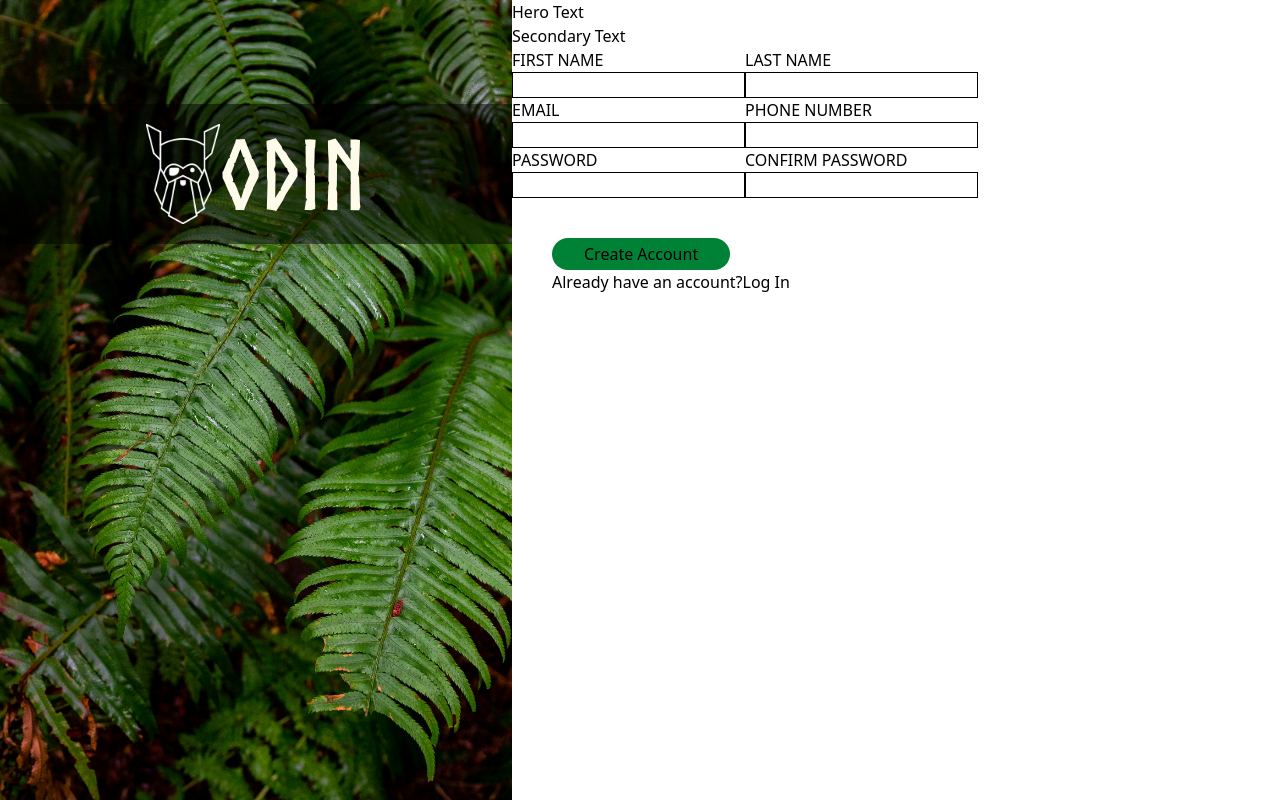
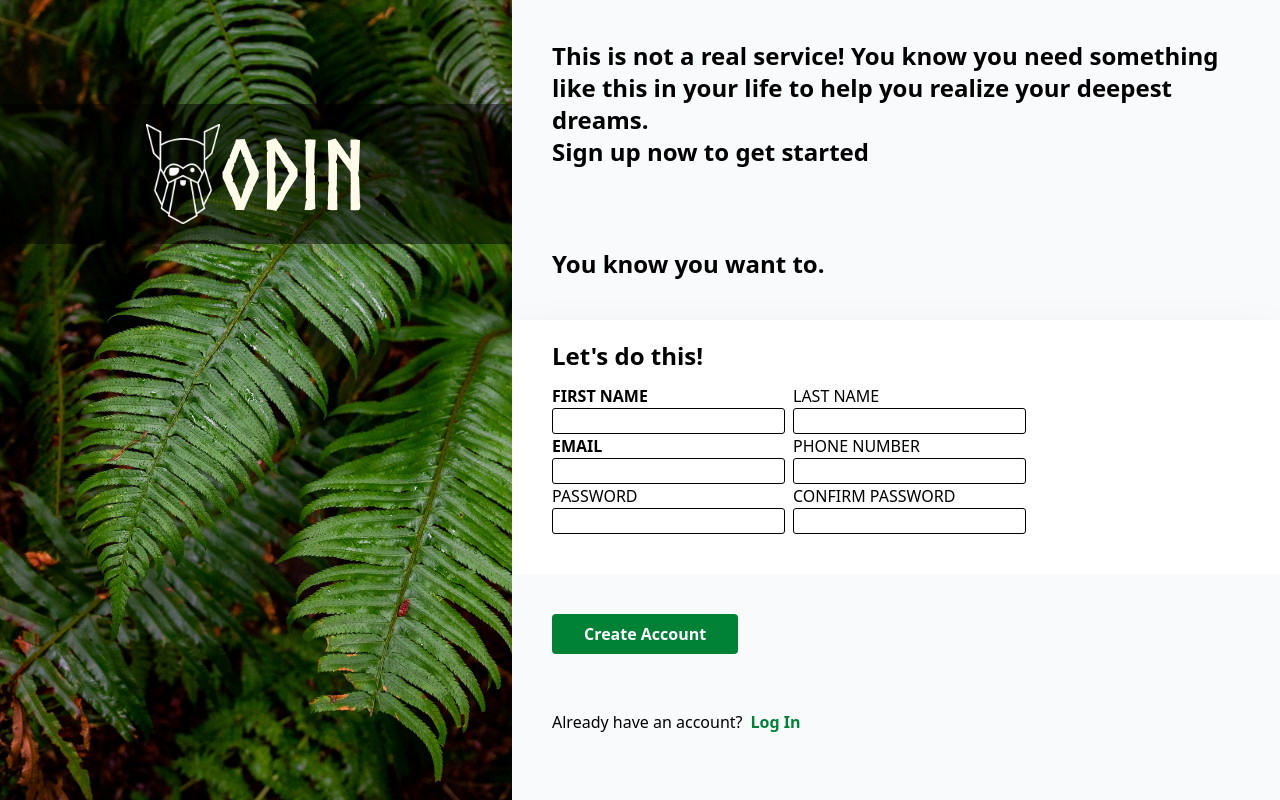
Before and after one commit to KremasLagos/Sign-up-form, a website: page src/index.html in a window 1280 px wide. Drawn offline with Linux system fonts and the light colour scheme.

Commit message:
sdasd OC

```diff
--- a/src/index.html
+++ b/src/index.html
@@ -1,43 +1,67 @@
-<!doctype html>
+<!DOCTYPE html>
 <html>
   <head>
-  <meta charset="UTF-8">
-  <meta name="viewport" content="width=device-width, initial-scale=1.0">
-  <link href="./output.css" rel="stylesheet">
+    <meta charset="UTF-8" />
+    <meta name="viewport" content="width=device-width, initial-scale=1.0" />
+    <link href="./output.css" rel="stylesheet" />
   </head>
-<body class="flex justify-center">
-    <div class="relative overflow-hidden h-screen w-2/5 flex">
-        <div class="absolute object-center flex mt-26
-        justify-center bg-black/50 p-5 w-full items-center">
-            <img src="/images/odin-lined.png" alt="" class="h-25 opacity-100">
-            <div class="text-8xl text-amber-50 font-norse justify-self-center">Odin</div>
+  <body class="flex justify-center bg-light-grey">
+    <div class="relative overflow-hidden h-screen w-2/5 flex min-w-120">
+      <div
+        class="absolute object-center flex mt-26 justify-center bg-black/50 p-5 w-full items-center min-w-120"
+      >
+        <img src="/images/odin-lined.png" alt="" class="h-25 opacity-100" />
+        <div
+          class="overflow-hidden text-8xl text-amber-50 font-norse justify-self-center"
+        >
+          Odin
         </div>
-        <img src="/images/image.jpg" alt="" class="object-fill h-full w-full align-baseline">
+      </div>
+      <img
+        src="/images/image.jpg"
+        alt=""
+        class="object-cover h-full w-full align-baseline min-w-120"
+      />
     </div>
 
-  <div class="flex flex-col flex-1">
-    <div class="bg-lightgrey">Hero Text</div>
-    <div>Secondary Text</div>
-    <form action="" class="flex bg-white">
+    <div class="flex flex-col flex-1" id="form-container">
+      <div class="bg-light-grey p-10 text-2xl font-bold">
+        This is not a real service! You know you need something like this in
+        your life to help you realize your deepest dreams. <br />
+        Sign up now to get started
+      </div>
+      <div class="bg-light-grey p-10 text-2xl font-bold">You know you want to.</div>
+      <form action="" class="bg-white pt-5 pb-10 shadow-2xl p-10">
+        <legend class="font-bold text-2xl mb-3">Let's do this!</legend>
+        <div class="flex gap-2">
           <div class="flex flex-col">
-            <label for="">FIRST NAME</label><input type="text" class="border 1">
-            <label for="">EMAIL</label><input type="text" class="border 1">
-            <label for="">PASSWORD</label><input type="text" class="border 1">
+            <label for="" class="font-semibold">FIRST NAME</label
+            ><input type="text" class="border 1 rounded-[3px] " /> <label for="" class="font-semibold">EMAIL</label
+            ><input type="text" class="border 1 rounded-[3px]" />
+            <label for="">PASSWORD</label><input type="text" class="border 1 rounded-[3px]" />
           </div>
           <div class="flex flex-col">
-            <label for="">LAST NAME</label><input type="text" class="border 1">
-            <label for="">PHONE NUMBER</label><input type="text" class="border 1">
-            <label for="">CONFIRM PASSWORD</label><input type="text" class="border 1">
+            <label for="">LAST NAME</label
+            ><input type="text" class="border 1 rounded-[3px]" />
+            <label for="">PHONE NUMBER</label
+            ><input type="text" class="border 1 rounded-[3px]" />
+            <label for="">CONFIRM PASSWORD</label
+            ><input type="text" class="border 1 rounded-[3px]" />
+          </div>
         </div>
       </form>
-    <div class="p-10">
-        <button class="bg-green-700 py-1 px-8 rounded-2xl">Create Account</button>
+      <div class="p-10 bg-light-grey">
+        <button
+          class="bg-green-700 justify-items-center mb-14 justify-center self-center py-2 px-8 rounded-[4px] text-white font-bold"
+        >
+          Create Account
+        </button>
 
         <div class="flex">
-            <div>Already have an account?</div><div>Log In</div>
+          <div>Already have an account?</div>
+          <div class="text-green-700 bolt font-bold ml-2">Log In</div>
         </div>
       </div>
-
     </div>
   </body>
 </html>
--- a/src/input.css
+++ b/src/input.css
@@ -9,12 +9,14 @@
 
 }
 
-/* Custom CSS variables */
-@layer base {
-  :root {
-    --color-lightgrey: #f9fafc;
-  }
+
+@theme{
+  --color-light-grey: #f9fafc;
+
+
+  --font-norse: "Norse"
+
+
+
+
 }
-@theme{
-  --font-norse: "Norse"
-}
```
Also changed, not shown: src/output.css. Lines whose indentation alone changed are shown as unchanged.
